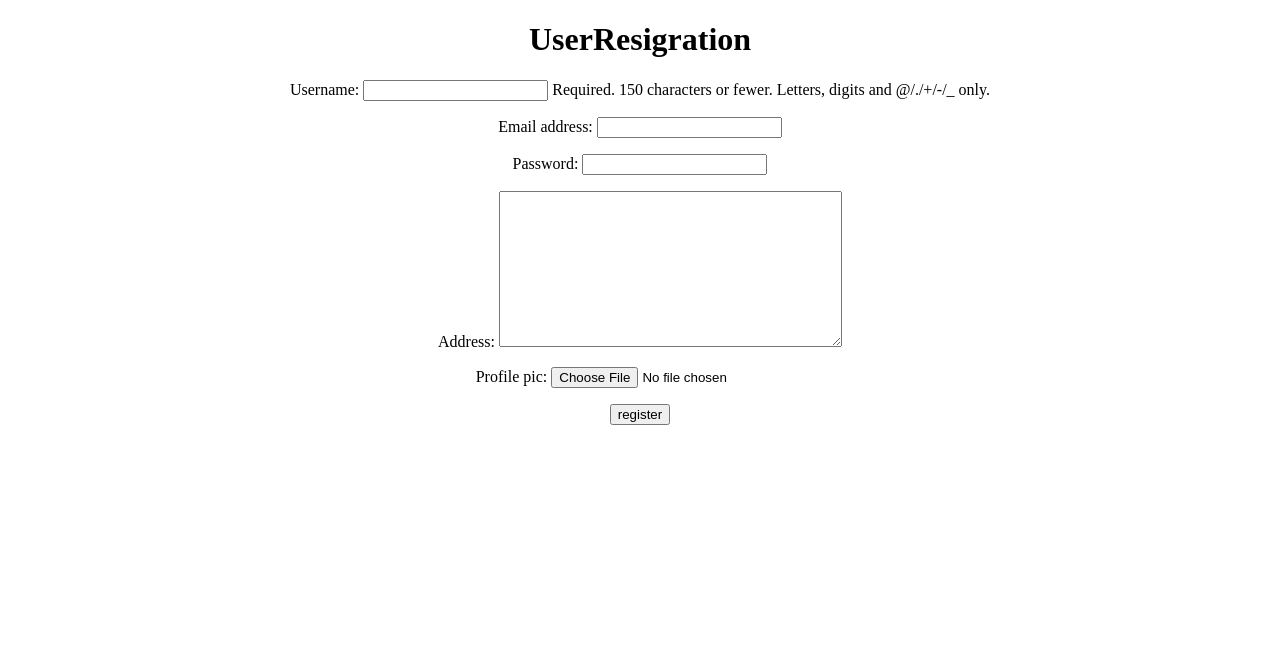
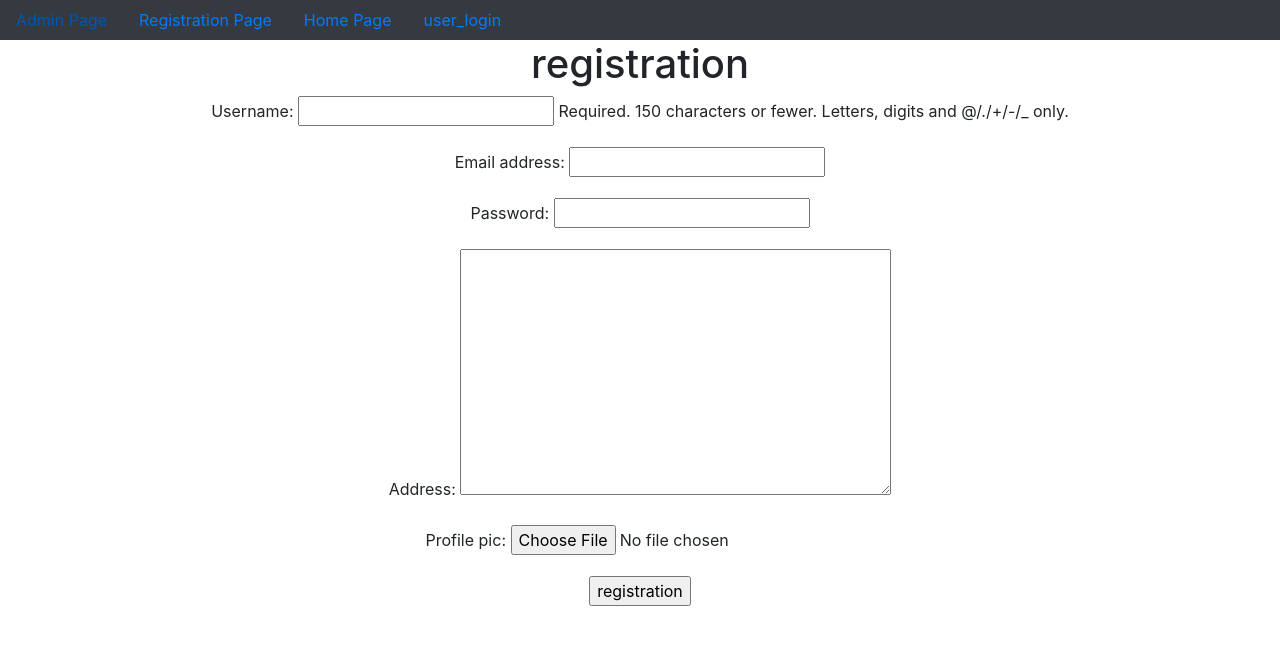
Before and after one commit to KirtiMutkundu/User-Registration, a Django app: page /registration/ in a window 1280 px wide. Shown: the top 645 px of the page. Run offline with Django 5.2, Linux system fonts and the light colour scheme.

Commit message:
first commit

```diff
--- a/UserRegistration/urls.py
+++ b/UserRegistration/urls.py
@@ -23,6 +23,9 @@
 urlpatterns = [
     path('admin/', admin.site.urls),
     path('registration/',registration,name='registration'),
+    path('home/',home,name='home'),
+    path('user_login/',user_login,name='user_login'),
+    path('user_logout/',user_logout,name='user_logout'),
 
 
 ]+static(settings.MEDIA_URL,document_root=settings.MEDIA_ROOT)
--- a/app/views.py
+++ b/app/views.py
@@ -1,8 +1,20 @@
 from django.shortcuts import render
 from app.forms import *
-from django.http import HttpResponse
+from django.http import HttpResponse,HttpResponseRedirect
 from django.core.mail import send_mail
+from django.urls import reverse
+from django.contrib.auth import authenticate,login,logout
+from django.contrib.auth.decorators import login_required
+
 # Create your views here.
+
+
+def home(request):
+    if request.session.get('username'):
+        username=request.session.get('username')
+        d={'username':username}
+        return render(request,'home.html',d)
+    return render(request,'home.html')
 
 def registration(request):
     d={'EUFO':UserForm(),'EPFO':ProfileForm()}
@@ -22,10 +34,28 @@
             'Thank you for registration',
             'kirtimutkundureddy2007@gmail.com',
             [MUFDO.email],
-            fail_silently=False
+            fail_silently=False)
 
-            )
             return HttpResponse('Registration Successful')
         else:
             return HttpResponse('Data is Invalid')
     return render(request,'registration.html',d)
+
+def user_login(request):
+    if request.method=='POST':
+        username=request.POST['un']
+        password=request.POST['pw']
+
+        AUO=authenticate(username=username,password=password)
+        if AUO and AUO.is_active:
+            login(request,AUO)
+            request.session['username']=username
+            return HttpResponseRedirect(reverse('home'))
+        else:
+            return HttpResponse('Invalid Credentials')
+    return render(request,'user_login.html')
+
+@login_required
+def user_logout(request):
+    logout(request)
+    return HttpResponseRedirect(reverse('home'))
--- /dev/null
+++ b/templates/dummy.html
@@ -0,0 +1,47 @@
+<!doctype html>
+<html lang="en">
+  <head>
+    <!-- Required meta tags -->
+    <meta charset="utf-8">
+    <meta name="viewport" content="width=device-width, initial-scale=1, shrink-to-fit=no">
+
+    <!-- Bootstrap CSS -->
+    <link rel="stylesheet" href="https://cdn.jsdelivr.net/npm/bootstrap@4.6.2/dist/css/bootstrap.min.css" integrity="sha384-xOolHFLEh07PJGoPkLv1IbcEPTNtaed2xpHsD9ESMhqIYd0nLMwNLD69Npy4HI+N" crossorigin="anonymous">
+{% block title %}
+    <title> USER REGISTRATION </title>
+{% endblock %}
+  </head>
+  <body>
+<center>
+    <nav class="nav bg-dark">
+        <a href="{% url 'admin:index' %}" class="nav-link">Admin Page</a>
+        <a href="{% url 'registration' %}" class="nav-link">Registration Page</a>
+        <a href="{% url 'home' %}" class="nav-link">Home Page</a>
+    {% if user.is_authenticated %}
+       <a href="{% url 'user_logout' %}" class="nav-link">user_logout</a>
+    {% else %}
+        <a href="{% url 'user_login' %}" class="nav-link">user_login</a>
+
+    {% endif %}
+    </nav>
+
+    <!-- Optional JavaScript; choose one of the two! -->
+
+    <!-- Option 1: jQuery and Bootstrap Bundle (includes Popper) -->
+    <script src="https://cdn.jsdelivr.net/npm/jquery@3.5.1/dist/jquery.slim.min.js" integrity="sha384-DfXdz2htPH0lsSSs5nCTpuj/zy4C+OGpamoFVy38MVBnE+IbbVYUew+OrCXaRkfj" crossorigin="anonymous"></script>
+    <script src="https://cdn.jsdelivr.net/npm/bootstrap@4.6.2/dist/js/bootstrap.bundle.min.js" integrity="sha384-Fy6S3B9q64WdZWQUiU+q4/2Lc9npb8tCaSX9FK7E8HnRr0Jz8D6OP9dO5Vg3Q9ct" crossorigin="anonymous"></script>
+
+    <!-- Option 2: Separate Popper and Bootstrap JS -->
+    <!--
+    <script src="https://cdn.jsdelivr.net/npm/jquery@3.5.1/dist/jquery.slim.min.js" integrity="sha384-DfXdz2htPH0lsSSs5nCTpuj/zy4C+OGpamoFVy38MVBnE+IbbVYUew+OrCXaRkfj" crossorigin="anonymous"></script>
+    <script src="https://cdn.jsdelivr.net/npm/popper.js@1.16.1/dist/umd/popper.min.js" integrity="sha384-9/reFTGAW83EW2RDu2S0VKaIzap3H66lZH81PoYlFhbGU+6BZp6G7niu735Sk7lN" crossorigin="anonymous"></script>
+    <script src="https://cdn.jsdelivr.net/npm/bootstrap@4.6.2/dist/js/bootstrap.min.js" integrity="sha384-+sLIOodYLS7CIrQpBjl+C7nPvqq+FbNUBDunl/OZv93DB7Ln/533i8e/mZXLi/P+" crossorigin="anonymous"></script>
+    -->
+    {% block body_block %}
+
+    {% endblock %}
+
+</center>
+
+  </body>
+</html>
--- a/templates/registration.html
+++ b/templates/registration.html
@@ -1,20 +1,18 @@
-<!DOCTYPE html>
-<html lang="en">
-<head>
-    <meta charset="UTF-8">
-    <meta name="viewport" content="width=device-width, initial-scale=1.0">
-    <title>Document</title>
-</head>
-<body>
-    <center>
-        <h1>UserResigration</h1>
+{% extends 'dummy.html' %}
+
+{% block title %}
+<title>Home Page</title>
+{% endblock %}
+
+
+{% block body_block  %}
+        <h1>registration</h1>
+
         <form method="POST" enctype="multipart/form-data">
             {% csrf_token %}
-            {{ EUFO.as_p }}
-            {{ EPFO.as_p }}
-
-            <input type="submit" value="register">
+                {{EUFO.as_p}}
+                {{EPFO.as_p}}
+            <input type="submit" value="registration">
         </form>
     </center>
-</body>
-</html>
+{% endblock %}
```
Also changed, not shown: templates/home.html (added, +19 -0 lines), templates/user_login.html (added, +24 -0 lines), UserRegistration/settings.py (line endings or trailing spaces), db.sqlite3, media/10th_Result_QgS1Bt3.jpg (added), media/10th_Result_dpJ9V6y.jpg (added).
